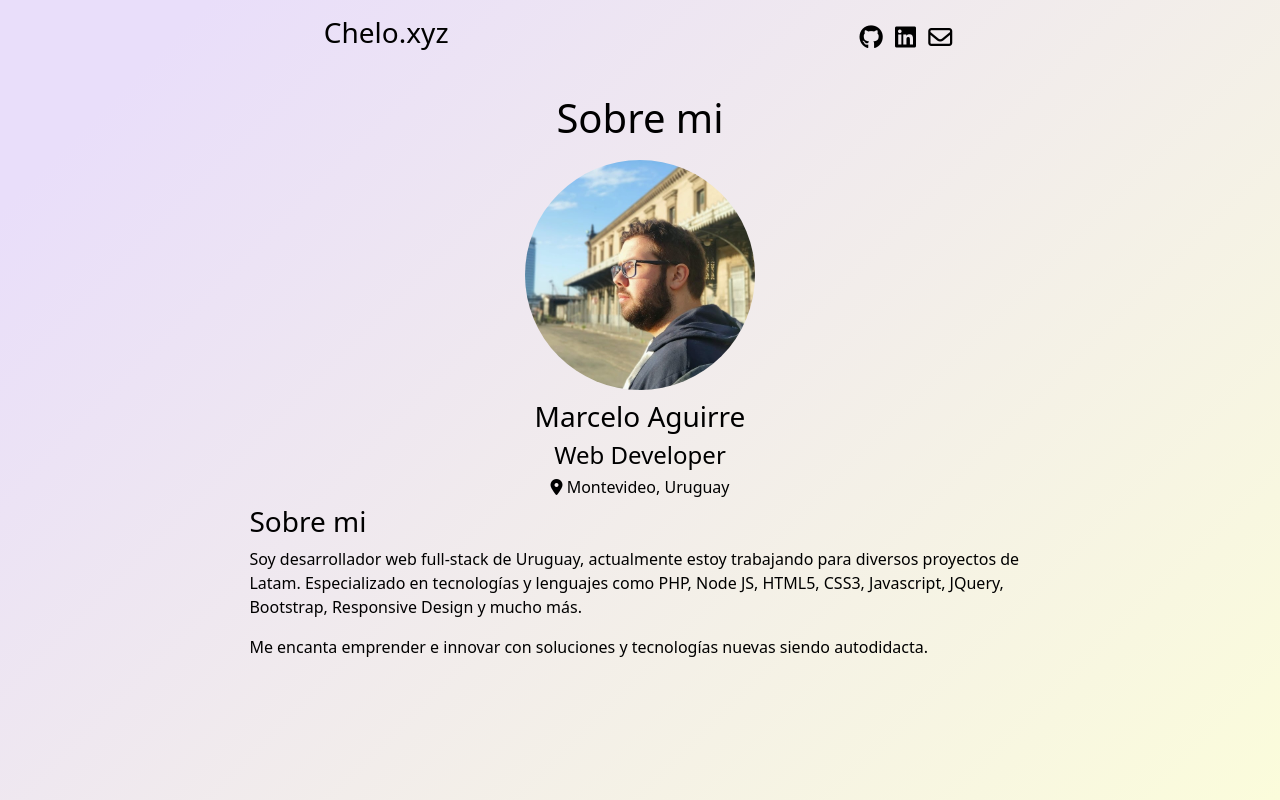
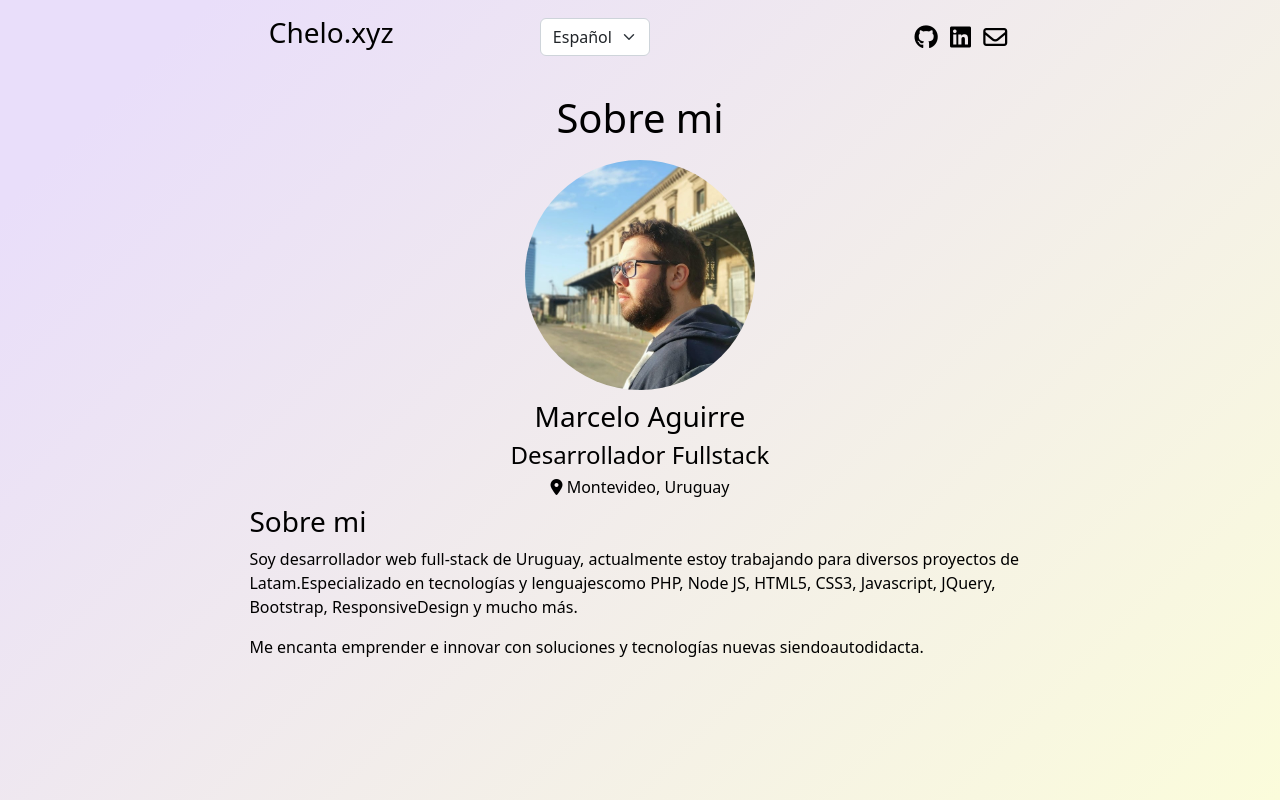
Before and after one commit to chelo91/chelo-xyz, a SvelteKit app: page / in a window 1280 px wide. Built offline with nearby package versions, Linux system fonts and the light colour scheme.

Commit message:
add multi leng and remove old files

```diff
--- a/src/app.html
+++ b/src/app.html
@@ -1,5 +1,5 @@
 <!DOCTYPE html>
-<html lang="en">
+<html lang="es">
 
 <head>
 	<meta charset="utf-8" />
--- /dev/null
+++ b/src/lib/i18n.config.js
@@ -0,0 +1,24 @@
+import i18n from 'sveltekit-i18n';
+
+export const config = {
+  fallbackLocale: 'es',
+  initialLocale: 'es',
+  locales: ['es', 'en'],
+  translations: {
+    es: {
+      job: 'Desarrollador Fullstack',
+      about: 'Sobre mi',
+      desc_1: 'Soy desarrollador web full-stack de Uruguay, actualmente estoy trabajando para diversos proyectos de Latam.Especializado en tecnologías y lenguajescomo PHP, Node JS, HTML5, CSS3, Javascript, JQuery, Bootstrap, ResponsiveDesign y mucho más.',
+      desc_2: 'Me encanta emprender e innovar con soluciones y tecnologías nuevas siendoautodidacta.',
+    },
+    en: {
+      job: 'Fullstack Developer',
+      about: 'About me',
+      desc_1: 'Soy desarrollador web full-stack de Uruguay, actualmente estoy trabajando para diversos proyectos de Latam.Especializado en tecnologías y lenguajescomo PHP, Node JS, HTML5, CSS3, Javascript, JQuery, Bootstrap, ResponsiveDesign y mucho más.',
+      desc_2: 'Me encanta emprender e innovar con soluciones y tecnologías nuevas siendoautodidacta.',    },
+  },
+}
+
+export const { t, loading, locales, locale, loadTranslations } = new i18n(config);
+
+loading.subscribe(($loading) => $loading && console.log('Loading translations...'));
--- a/src/routes/+layout.svelte
+++ b/src/routes/+layout.svelte
@@ -9,6 +9,12 @@
   ];
 
   $: currentPage = $page.url.pathname;
+
+  import { t, locale, loadTranslations } from "$lib/i18n.config";
+
+  function changeLocale(newLocale) {
+    loadTranslations(newLocale);
+  }
 </script>
 
 <svelte:head>
@@ -23,24 +29,16 @@
         class="d-flex align-items-center col-md-3 text-decoration-none"
         ><h3>Chelo.xyz</h3>
       </a>
-      <ul class="nav col-12 col-md-auto mb-2 justify-content-center mb-md-0">
-      </ul>
-      <!--
-      <ul class="nav col-12 col-md-auto mb-2 justify-content-center mb-md-0">
-        {#each menus as { url, name }}
-          <li>
-            <a
-              data-sveltekit-prefetch
-              class="nav-link px-2"
-              class:link-secondary={url !== "/"
-                ? currentPage.match(url)
-                : url === currentPage}
-              href={url}>{name}</a
-            >
-          </li>
-        {/each}
-     -->
-
+      <div class="nav col-12 col-md-auto mb-2 justify-content-center mb-md-0">
+        <select
+          class="form-select"
+          bind:value={$locale}
+          on:change={() => changeLocale($locale)}
+        >
+          <option value="es">Español</option>
+          <option value="en">English</option>
+        </select>
+      </div>
       <div class="col-md-4 text-end">
         <a
           href="https://github.com/chelo91"
--- a/src/routes/+page.svelte
+++ b/src/routes/+page.svelte
@@ -1,3 +1,7 @@
+<script>
+  import { t } from "$lib/i18n.config";
+</script>
+
 <div class="inner cover">
   <div class="row">
     <div id="colPho" class="text-center col">
@@ -12,7 +16,7 @@
   <div class="row">
     <div id="colNam" class="text-center col">
       <h3>Marcelo Aguirre</h3>
-      <h4>Web Developer</h4>
+      <h4>{$t("job")}</h4>
       <h6>
         <i class="fas fa-map-marker-alt" />
         Montevideo, Uruguay
@@ -20,16 +24,12 @@
     </div>
   </div>
   <div id="row-desc" class="row">
-    <h3>Sobre mi</h3>
+    <h3>{$t("about")}</h3>
     <p>
-      Soy desarrollador web full-stack de Uruguay, actualmente estoy trabajando
-      para diversos proyectos de Latam. Especializado en tecnologías y lenguajes
-      como PHP, Node JS, HTML5, CSS3, Javascript, JQuery, Bootstrap, Responsive
-      Design y mucho más.
+      {$t("desc_1")}
     </p>
     <p>
-      Me encanta emprender e innovar con soluciones y tecnologías nuevas siendo
-      autodidacta.
+      {$t("desc_2")}
     </p>
   </div>
 </div>
```
Also changed, not shown: package.json (+6 -3 lines), src/lib/utils/index.js (deleted, +0 -32 lines), 1 other file (tests, documents, lock files or other folders).
